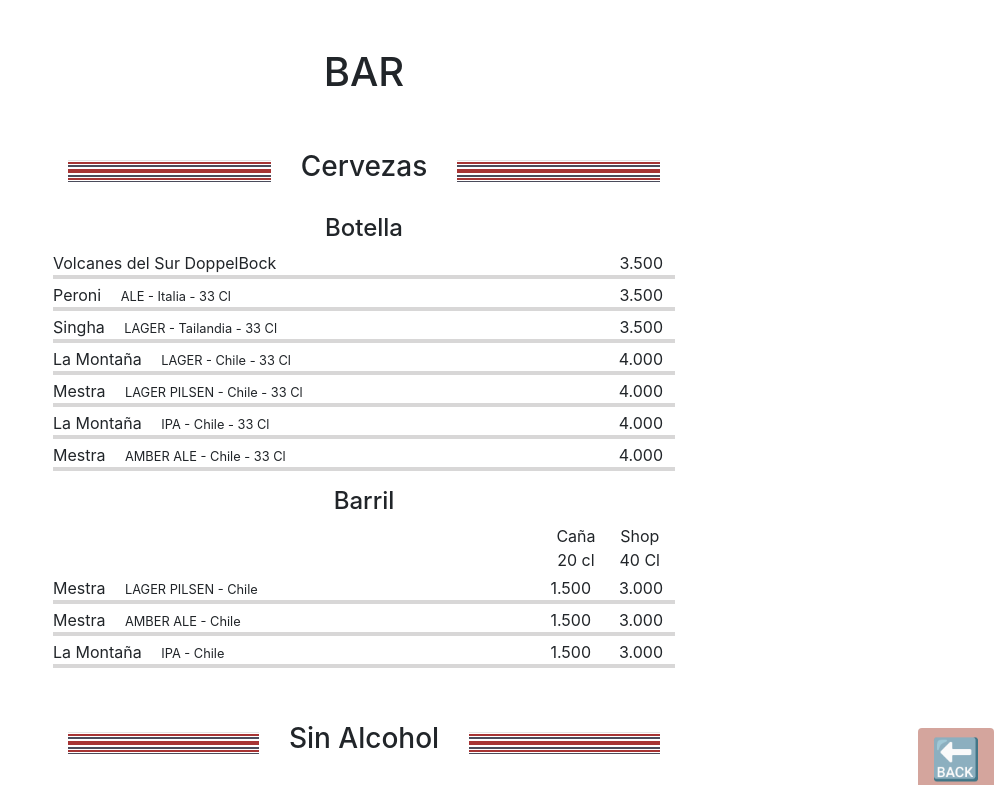
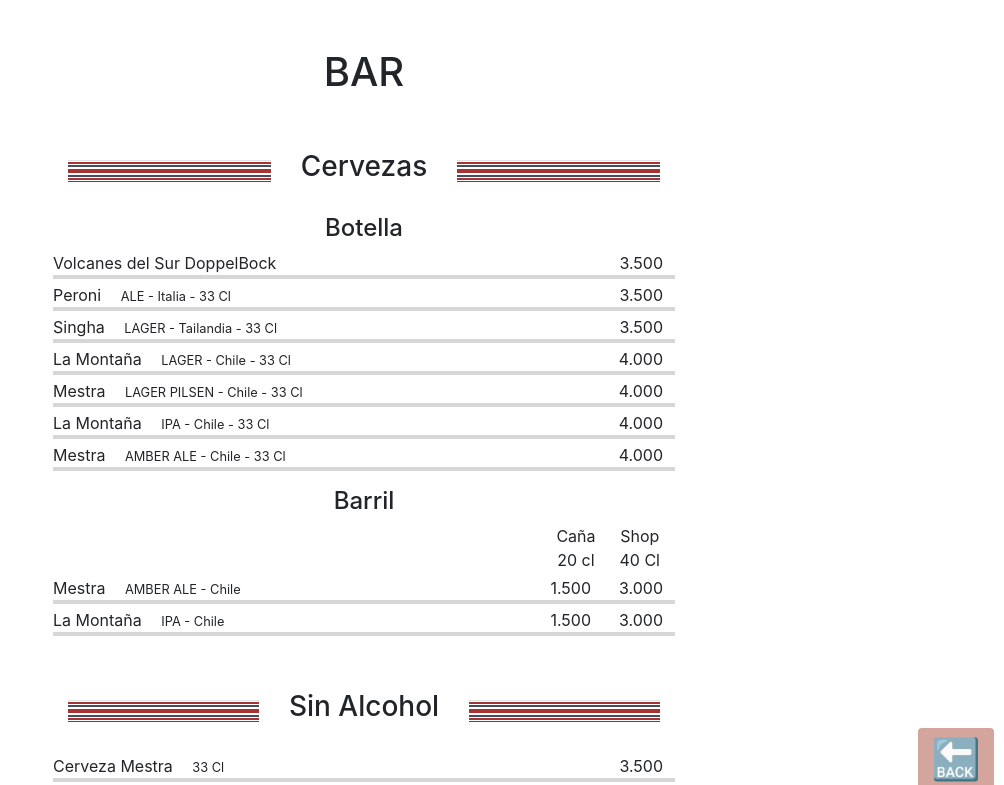
Before and after one commit to durbonca/Menu-QR-Google-sheet, a React (Create React App) app: page /Beer in a window 1280 px wide. Shown: the top 785 px of the page, without its empty margins (276-1280 px from the left). Built offline with nearby package versions, Linux system fonts and the light colour scheme; no server answers.

Commit message:
update shop mestra + ostras

```diff
--- a/src/components/ostras.js
+++ b/src/components/ostras.js
@@ -25,7 +25,7 @@ class Ostras extends React.Component{
                     </div>
                </div>
 
-               {/* <div className="row mt-3 d-flex justify-content-between">
+               <div className="row mt-3 d-flex justify-content-between">
                     <div className="d-flex flex-column align-items-center col-6 px-0">
                         <small>calibre</small>
                         <strong>“Mediano”</strong>
@@ -38,7 +38,7 @@ class Ostras extends React.Component{
                           <strong className="col mx-0 px-1">24</strong><p className="col mx-0 px-1"><small>Unidades</small></p><strong className="col mx-0 px-1">21.000</strong>
                         </div>
                     </div>
-               </div> */}
+               </div>
 
 
             </div>
--- a/src/data/dataBeer.js
+++ b/src/data/dataBeer.js
@@ -17,7 +17,7 @@ const dataBeer = [
         subtitle: 'Barril',
         products:
         [
-            { id: 4, name: 'Mestra', description: 'LAGER PILSEN - Chile', price: '3.000', price2:'1.500'},
+            /* { id: 4, name: 'Mestra', description: 'LAGER PILSEN - Chile', price: '3.000', price2:'1.500'}, */
             { id: 6, name: 'Mestra', description: 'AMBER ALE - Chile', price: '3.000', price2:'1.500'},
             { id: 7, name: 'La Montaña', description: 'IPA - Chile', price: '3.000', price2:'1.500'},
         ]
```
